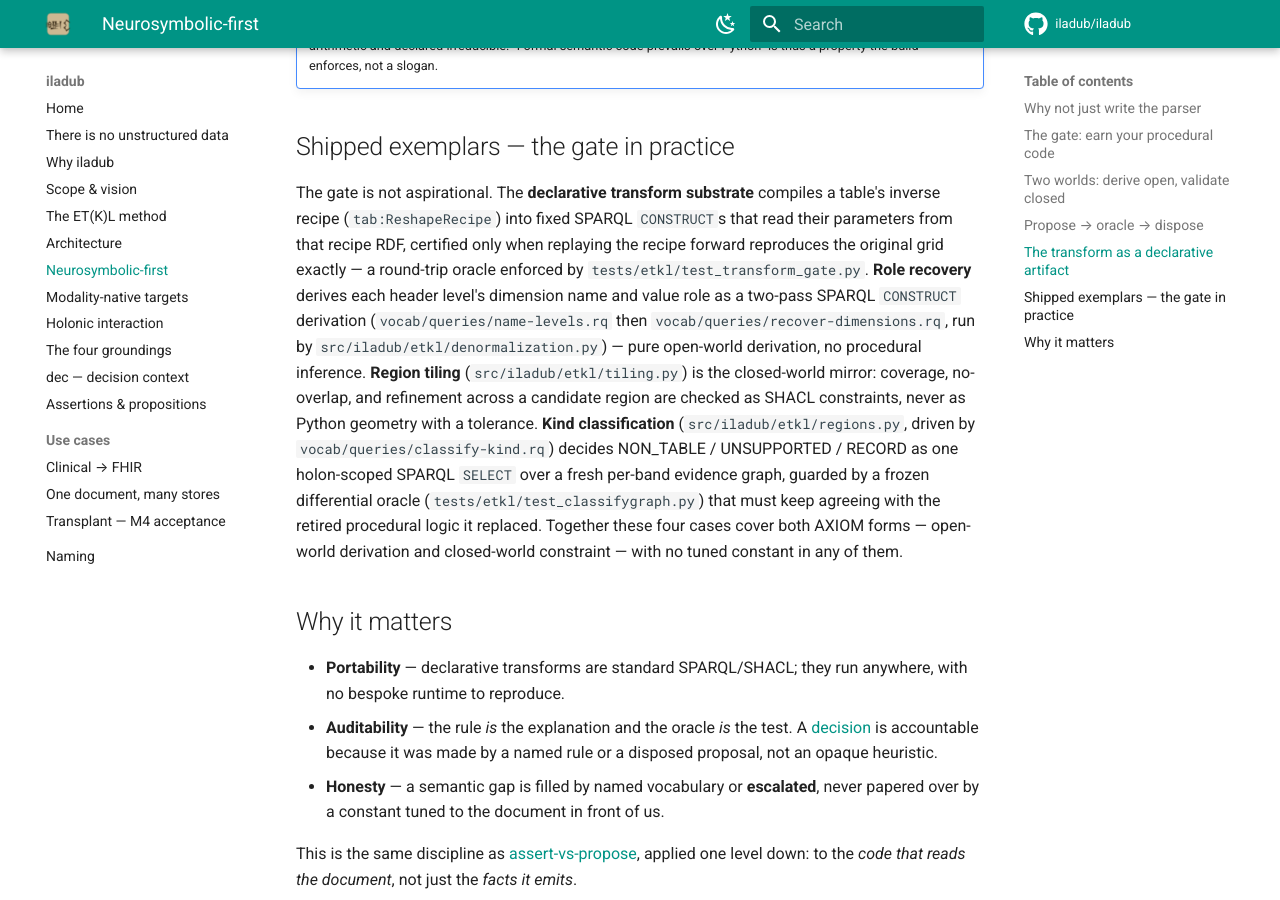
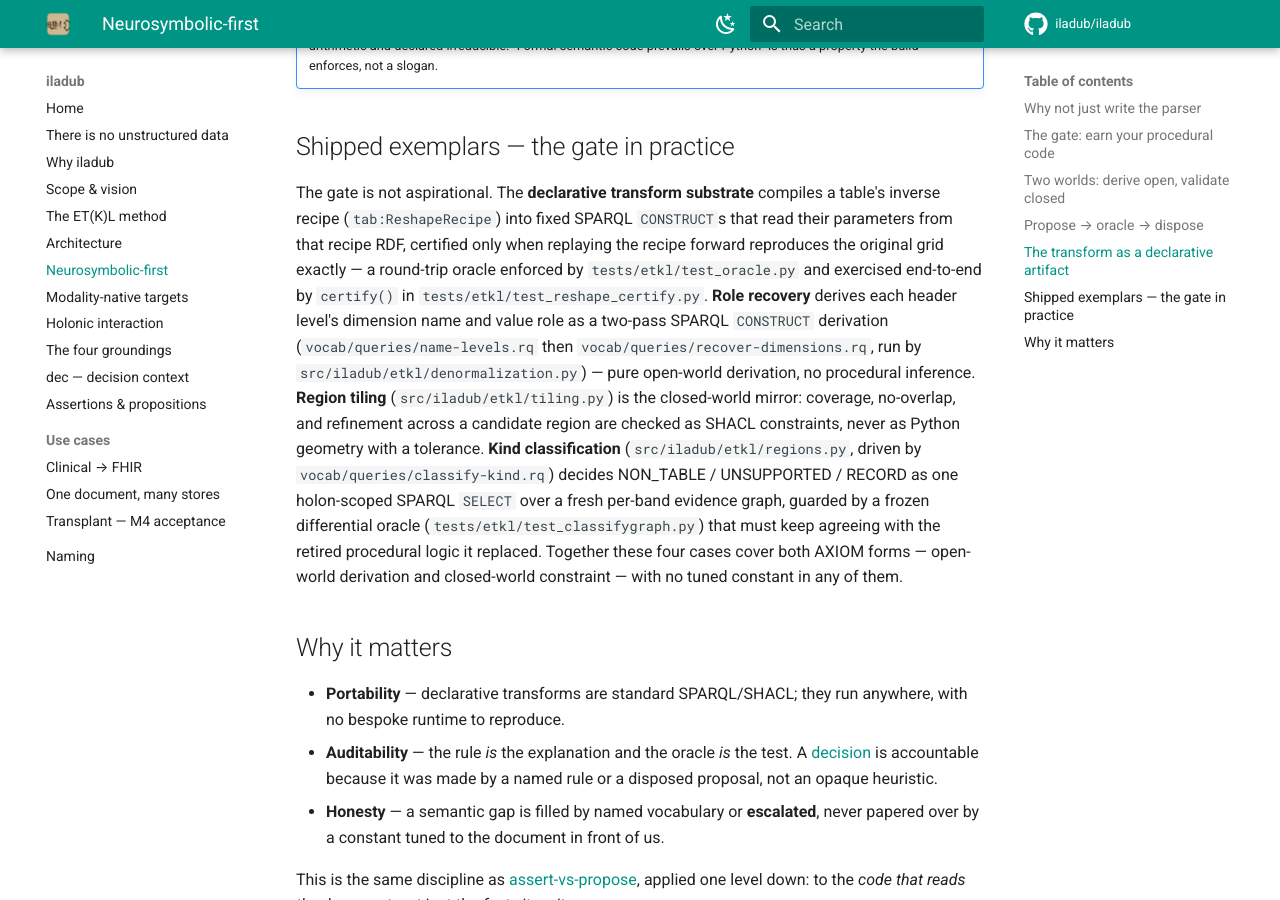
Before and after one commit to iladub/iladub, an MkDocs documentation site: the page built from docs/neurosymbolic-first.md, in a window 1280 px wide and 900 px high, scrolled down 3233 px. Built offline with MkDocs 1.6.1 and Material for MkDocs 9.7.7, drawn with Linux system fonts in a browser that asks for light colours; comment, search, counter and statistics services are not loaded.

Commit message:
fix(site): round-trip oracle citation — test_oracle.py, not the governance gate file

```diff
--- a/docs/neurosymbolic-first.md
+++ b/docs/neurosymbolic-first.md
@@ -121,7 +121,8 @@ The gate is not aspirational. The **declarative transform substrate** compiles a
 table's inverse recipe (`tab:ReshapeRecipe`) into fixed SPARQL `CONSTRUCT`s that read
 their parameters from that recipe RDF, certified only when replaying the recipe
 forward reproduces the original grid exactly — a round-trip oracle enforced by
-`tests/etkl/test_transform_gate.py`. **Role recovery** derives each header level's
+`tests/etkl/test_oracle.py` and exercised end-to-end by `certify()` in
+`tests/etkl/test_reshape_certify.py`. **Role recovery** derives each header level's
 dimension name and value role as a two-pass SPARQL `CONSTRUCT` derivation
 (`vocab/queries/name-levels.rq` then `vocab/queries/recover-dimensions.rq`, run by
 `src/iladub/etkl/denormalization.py`) — pure open-world derivation, no procedural
```
